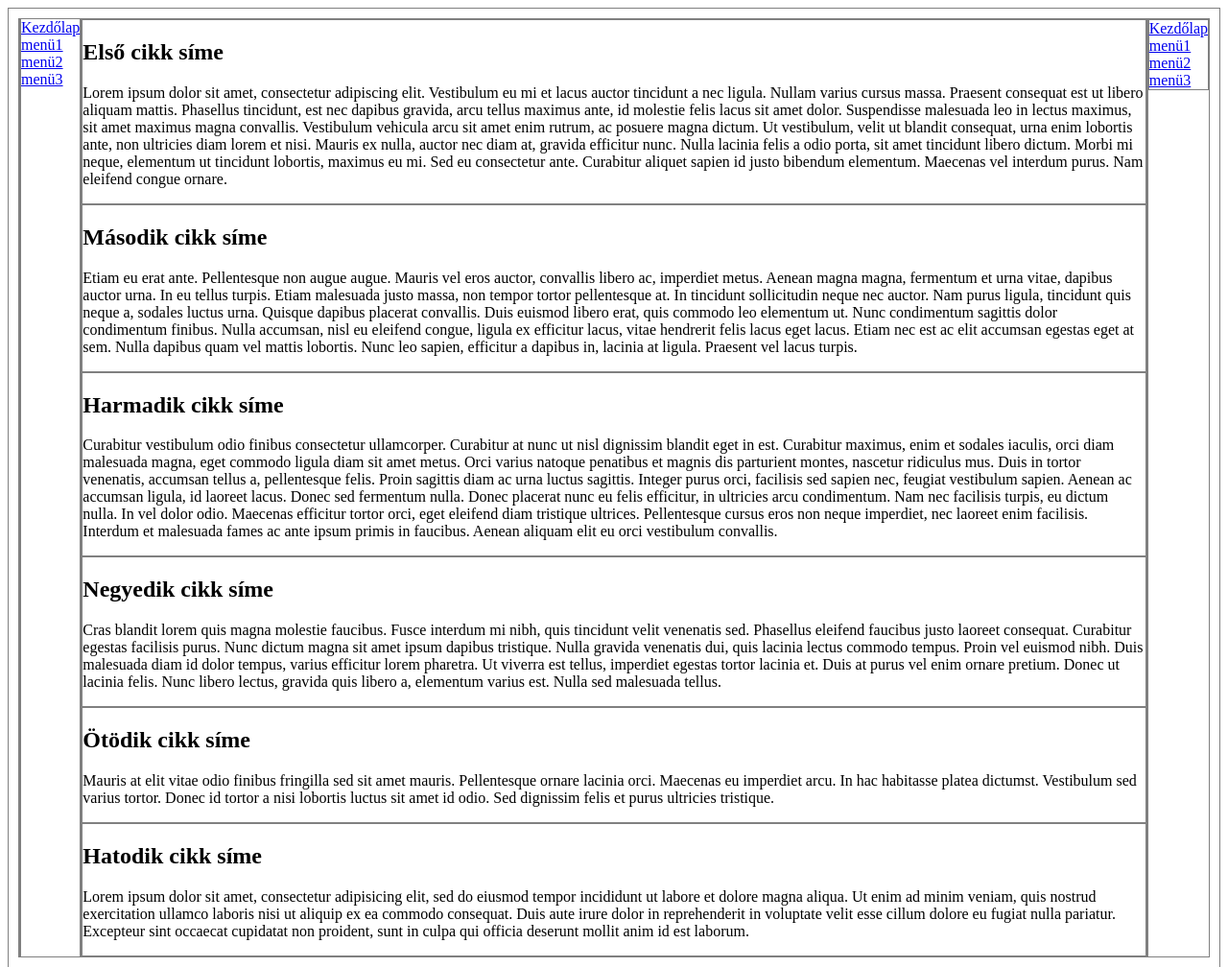
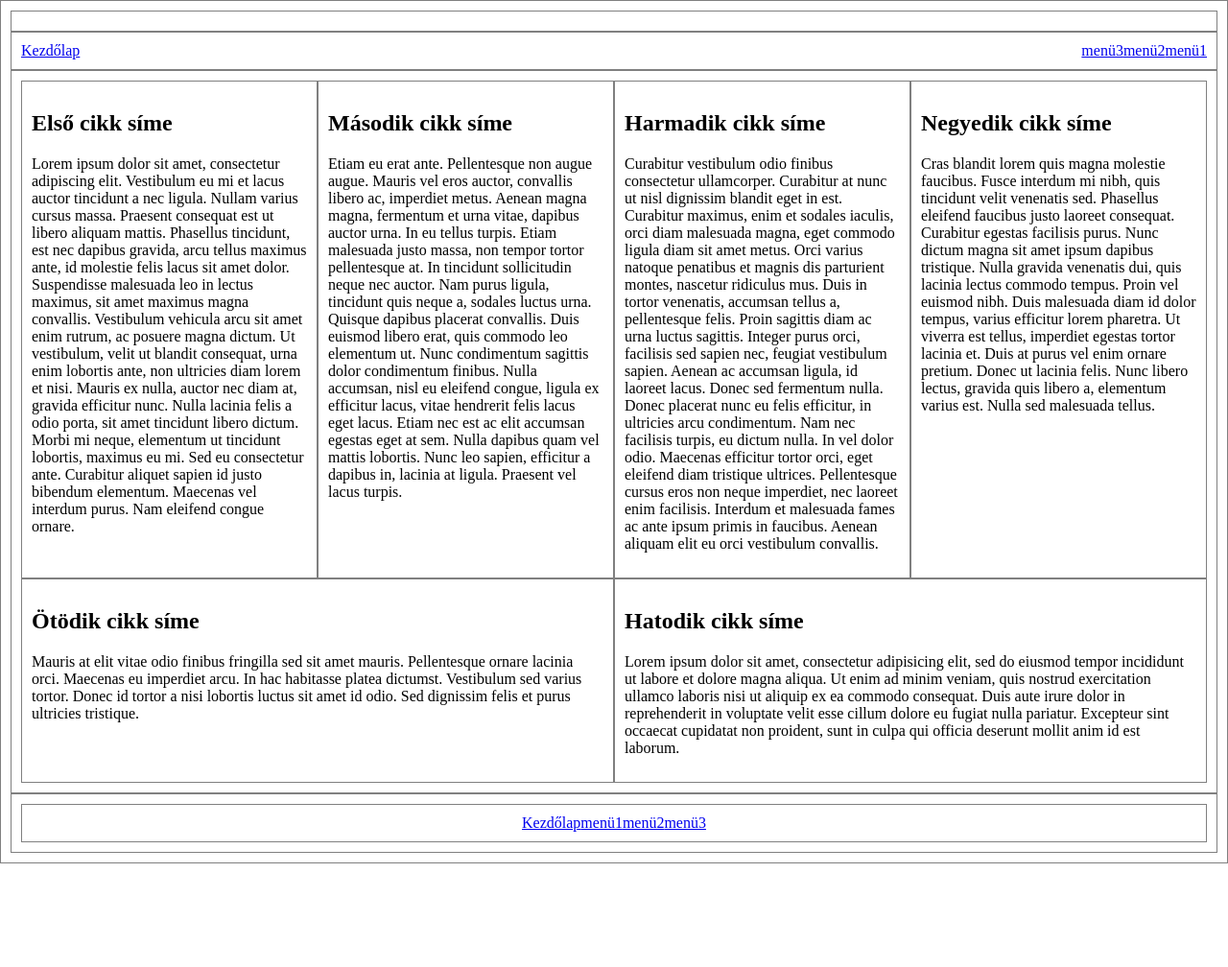
Before and after one commit to kotanp/FlexBox_2021.02.13, a website: page FlexGaleria/public_html/index.html in a window 1280 px wide. Shown: the top 1008 px of the page at 96% size. After the commit the page ends 900 px from the top, so only its background shows below. Drawn offline with Linux system fonts and the light colour scheme.

Commit message:
flexbox szerkezet kialakítása

```diff
--- a/FlexGaleria/public_html/index.html
+++ b/FlexGaleria/public_html/index.html
@@ -15,10 +15,12 @@ and open the template in the editor.
         <main>
             <header></header>
             <nav>
-                <a href="#">Kezdőlap</a>
+                <div>
+                    <a href="#">Kezdőlap</a></div>
+                <div>
                 <a href="#">menü1</a>
                 <a href="#">menü2</a>
-                <a href="#">menü3</a>
+                <a href="#">menü3</a></div>
             </nav>
             <article>
                 <section>
--- a/FlexGaleria/public_html/stilus.css
+++ b/FlexGaleria/public_html/stilus.css
@@ -1,19 +1,39 @@
 @charset "utf-8";
 
+body{margin:0;}
+
 main{
-    padding: 10px;
-    box-sizing: border-box;
-    display: flex;
+    margin: auto;
 }
 
 main, nav, article, header, section, footer{
     border: 1px solid grey;
+    box-sizing: border-box;
+    padding: 10px;
 }
 
 section{
+    flex: 1 0 25%;
+}
+
+article{
+    display: flex;
+    flex-direction: row;
+    flex-wrap: wrap;
+}
+
+nav{
+    display: flex;
+    justify-content: space-between;
 
 }
 
-header nav{
+footer nav{
+    display: flex;
+    justify-content: center;
+}
+
+nav div:nth-child(2){
+    display: flex;
     flex-direction: row-reverse;
 }
```
